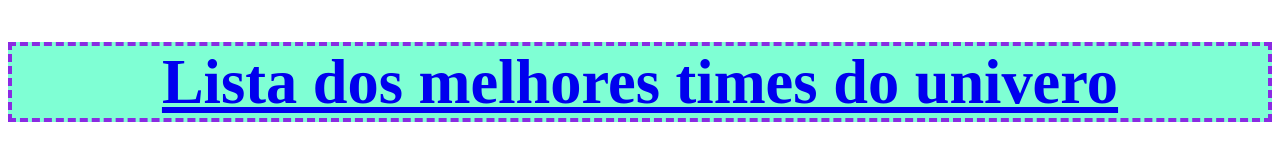
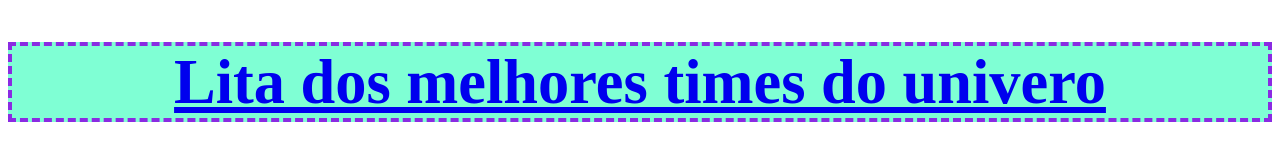
Before and after one commit to isakarol/rep2, a plain HTML site: page index.html in a window 1280 px wide. Drawn offline with Linux system fonts and the light colour scheme.

Commit message:
Add files via upload

```diff
--- a/index.html
+++ b/index.html
@@ -8,8 +8,7 @@
     <title>Texto1</title>
 </head>
 <body>
-    <h1> <a href="index1.html"> Lista dos melhores times do univero</a></h1>
-
+    <h1> <a href="index1.html"> Lita dos melhores times do univero</a></h1>
 
 </body>
 </html>
```
